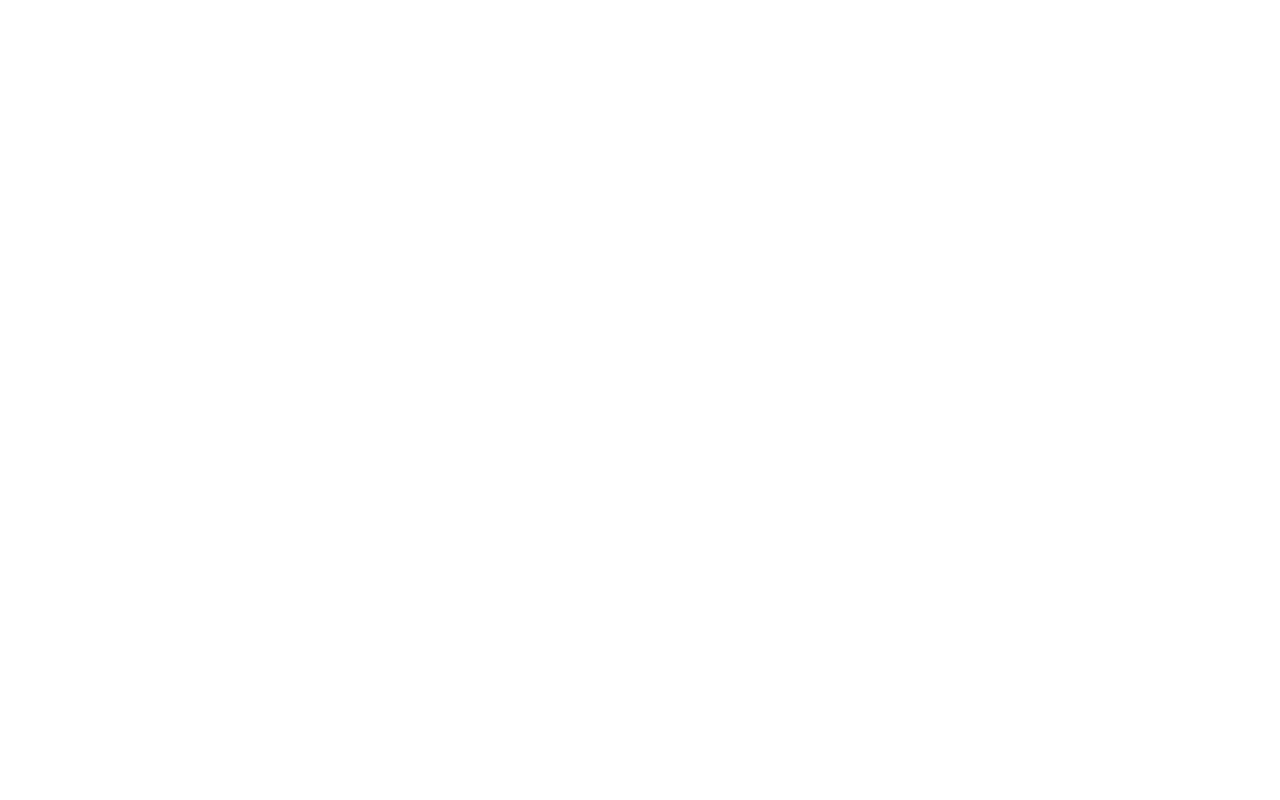
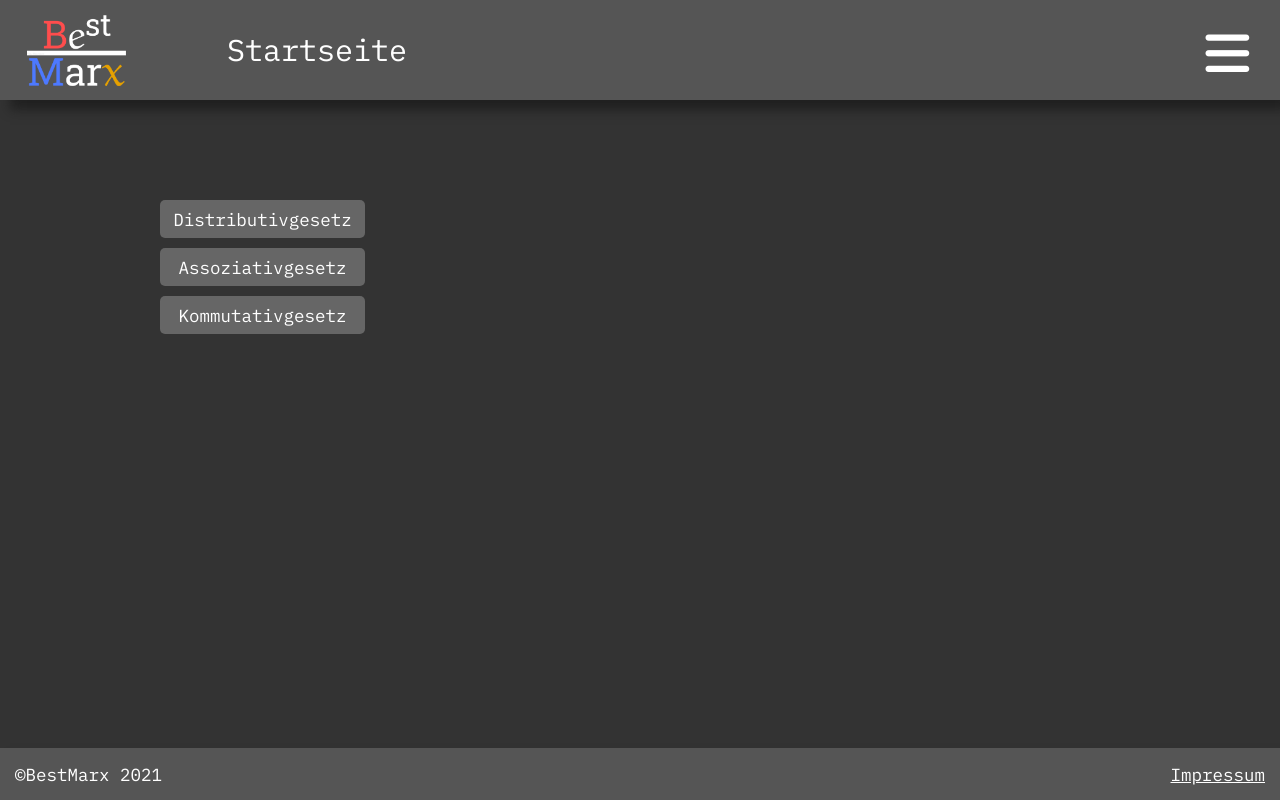
Before and after one commit to MoinFT/BestMarx, a plain HTML site: page index.html in a window 1280 px wide. Drawn offline with Linux system fonts and the light colour scheme.

Commit message:
Added home page and navigation

```diff
--- /dev/null
+++ b/css/font.css
@@ -0,0 +1,6 @@
+@import url('https://fonts.googleapis.com/css?family=IBM+Plex+Mono|IBM+Plex+Sans');
+@import url('https://fonts.googleapis.com/css?family=IBM+Plex+Mono|IBM+Plex+Mono');
+
+html {
+    font-size: 10px;
+}
--- /dev/null
+++ b/css/footer.css
@@ -0,0 +1,30 @@
+footer {
+    bottom: 0;
+    position: absolute;
+
+    height: 5.25rem;
+    width: 100%;
+
+    background-color: #555555;
+    box-shadow: 1rem 1rem 1rem rgba(25, 25, 25, 0.7);
+}
+
+footer div {
+    margin: 1.5rem;
+    height: 2.25rem;
+}
+
+footer div p {
+    margin: 0;
+}
+
+#copyright {
+    float: left;
+}
+
+#imprint {
+    float: right;
+    padding: 0;
+
+    text-decoration: underline;
+}
--- /dev/null
+++ b/css/header.css
@@ -0,0 +1,67 @@
+header {
+    top: 0;
+    position: absolute;
+    z-index: 2;
+
+    height: 10rem;
+    width: 100%;
+    background-color: #555555;
+    box-shadow: 1rem 1rem 1rem rgba(25, 25, 25, 0.7);
+}
+
+.headerLogo {
+    height: 7.5rem;
+    margin: 1.25rem 0 1.25rem 2.5rem;
+
+    float: left;
+}
+
+.headerLogo img {
+    height: 100%;
+}
+
+.headerHeadline {
+    font-size: 3rem;
+    margin-left: 10rem;
+    float: left;
+}
+
+.showNavigationButton {
+    float: right;
+    margin: 2.75rem;
+}
+
+.showNavigationButton a {
+    height: 5rem;
+    width: 5rem;
+    display: inline-block;
+}
+
+.showNavigationButton a::after {
+    padding: 0 0.3rem;
+    position: absolute;
+
+    font: normal normal normal 5rem/1 FontAwesome;
+    color: white;
+
+    pointer-events: none;
+    content: '\f0c9';
+
+    transition: all 500ms;
+}
+
+.showNavigationButton a.opened::after {
+
+    font: normal normal normal 5rem/1 FontAwesome;
+    color: white;
+
+    transform: rotate(225deg);
+    pointer-events: none;
+    content: '\f067';
+
+    transition: all 500ms;
+}
+
+.showNavigationButton a i {
+    font-size: 4.5rem;
+}
--- /dev/null
+++ b/css/home.css
@@ -0,0 +1,17 @@
+div#homeNavigation {
+    margin: 10rem 0 0 15rem;
+    width: 225px;
+}
+
+div#homeNavigation ul {
+    width: 100%;
+}
+
+div#homeNavigation ul li {
+    margin: 1rem;
+}
+
+div#homeNavigation ul li a {
+    display: block;
+    text-align: center;
+}
--- /dev/null
+++ b/css/index.css
@@ -0,0 +1,61 @@
+html, body {
+    margin: 0;
+    padding: 0;
+
+    background-color: #333333;
+
+    height: 100%;
+    width: 100%;
+}
+
+section {
+    top: 0;
+    position: fixed;
+
+    height: 100%;
+    width: 100%;
+}
+
+div.section {
+    padding-top: 10rem;
+    height: 100%;
+    width: 100%;
+}
+
+ul {
+    list-style: none;
+    margin: 0;
+    padding: 0;
+}
+
+a {
+    font-family: "IBM Plex Mono", sans-serif;
+    font-size: 1.75rem;
+    color: #ffffff;
+
+    text-decoration: underline;
+}
+
+a:hover {
+    opacity: 0.7;
+    cursor: pointer;
+}
+
+a.button {
+    padding: 0.75rem;
+    text-decoration: none;
+    background-color: #666666;
+
+    border-radius: 5px;
+}
+
+a.button:hover {
+    background-color: #3366ff;
+    opacity: 1;
+}
+
+p {
+    font-family: "IBM Plex Mono", sans-serif;
+    font-size: 1.75rem;
+    color: #ffffff;
+}
--- /dev/null
+++ b/css/navigation.css
@@ -0,0 +1,39 @@
+div#navigation {
+    padding: 2.5rem;
+    float: right;
+    width: 225px;
+    margin: 9rem 0.5rem 0 0;
+    background-color: #555555;
+
+    border-radius: 0 0 15px 15px;
+    border: #999999 solid 1px;
+    box-shadow: 0.5rem 0.5rem 0.5rem rgba(25, 25, 25, 0.7);
+
+    visibility: hidden;
+
+    transform: scaleY(0);
+    transform-origin: 0 0;
+    transition: all 500ms;
+
+    z-index: 1;
+    position: relative;
+}
+
+div#navigation.show {
+    transform: scaleY(1);
+    visibility: visible;
+}
+
+div#navigation ul {
+    width: 100%;
+    height: 100%;
+}
+
+div#navigation ul li {
+    margin: 1rem;
+}
+
+div#navigation ul li a {
+    display: block;
+    text-align: center;
+}
--- a/index.html
+++ b/index.html
@@ -3,8 +3,59 @@
 <head>
     <meta charset="UTF-8">
     <title>Best Marx | Startseite</title>
+
+    <link rel="stylesheet" href="css/index.css">
+    <link rel="stylesheet" href="css/navigation.css">
+    <link rel="stylesheet" href="css/header.css">
+    <link rel="stylesheet" href="css/footer.css">
+    <link rel="stylesheet" href="css/font.css">
+
+    <link rel="stylesheet" href="css/home.css">
+
+    <meta name="viewport" content="width=device-width, initial-scale=1.0">
+    <script src='https://kit.fontawesome.com/68d54e04ac.js' crossorigin='anonymous'></script>
+    <script src="js/index.js"></script>
 </head>
 <body>
+<header>
+    <div class="headerLogo">
+        <a href="./index.html">
+            <img src="css/img/logo.png" alt="Logo Best Marx">
+        </a>
+    </div>
 
+    <p class="headerHeadline">Startseite</p>
+
+    <div class="showNavigationButton">
+        <a id="navigationIcon" onclick="showNavigation()"></a>
+    </div>
+</header>
+
+<div id="navigation">
+    <ul>
+        <li><a class="button" href="./index.html">Startseite</a></li>
+        <li><a class="button" href="./distributiveLaw.html">Distributivgesetz</a></li>
+        <li><a class="button" href="./associativeLaw.html">Assoziativgesetz</a></li>
+        <li><a class="button" href="./commutativeLaw.html">Kommutativgesetz</a></li>
+    </ul>
+</div>
+
+<section>
+    <div class="section">
+        <div id="homeNavigation">
+            <ul>
+                <li><a class="button" href="./distributiveLaw.html">Distributivgesetz</a></li>
+                <li><a class="button" href="./associativeLaw.html">Assoziativgesetz</a></li>
+                <li><a class="button" href="./commutativeLaw.html">Kommutativgesetz</a></li>
+            </ul>
+        </div>
+    </div>
+</section>
+<footer>
+    <div>
+        <p id="copyright">&copy;BestMarx 2021</p>
+        <a id="imprint" href="./imprint.html">Impressum</a>
+    </div>
+</footer>
 </body>
 </html>
--- /dev/null
+++ b/js/index.js
@@ -0,0 +1,13 @@
+function showNavigation() {
+    let navigation = document.getElementById("navigation")
+    let navigationIcon = document.getElementById("navigationIcon")
+
+    if (navigation.classList.contains("show")){
+        navigation.classList.remove("show")
+        navigationIcon.classList.remove("opened")
+
+    } else {
+        navigation.classList.add("show")
+        navigationIcon.classList.add("opened")
+    }
+}
```
Also changed, not shown: css/img/logo.png (added).
